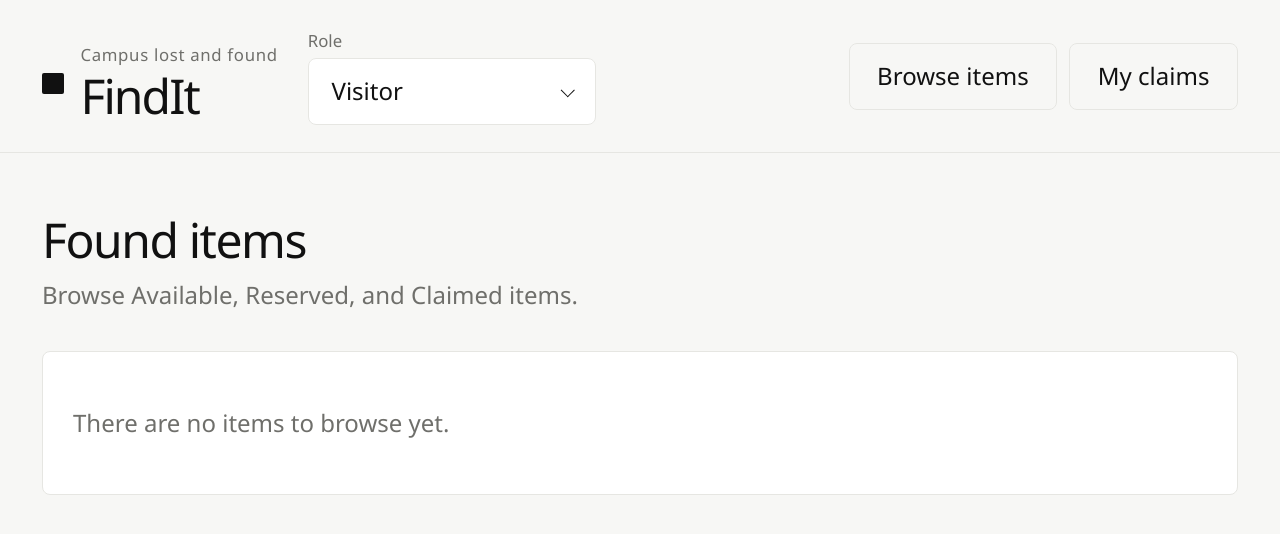
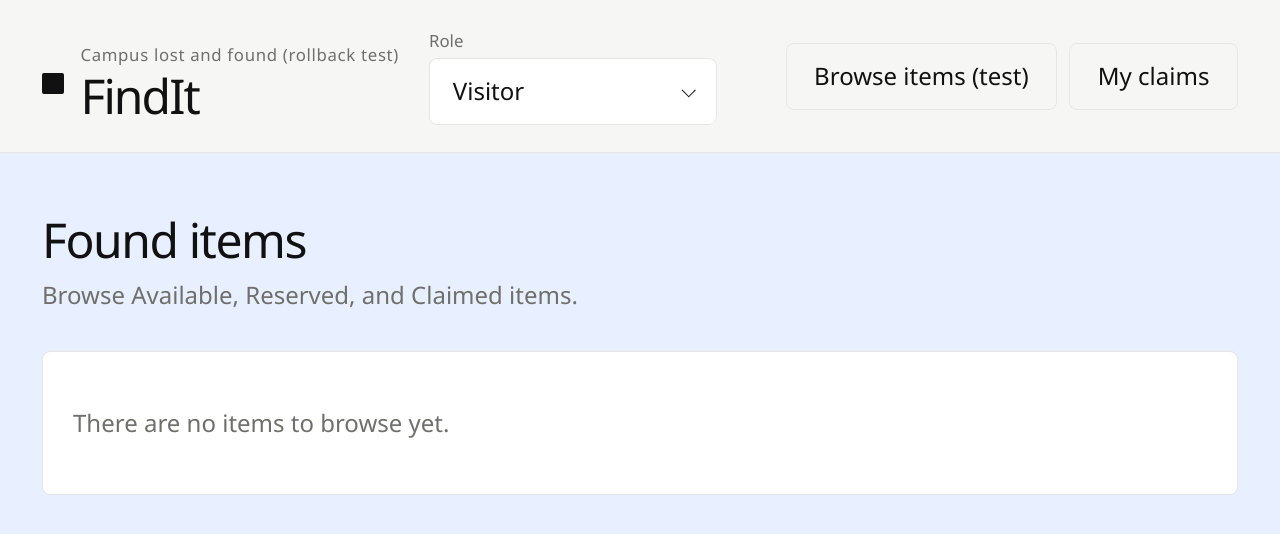
Before and after one commit to solarExclipse/FindIt, a website: page index.html in a window 1280 px wide. Drawn offline with Linux system fonts and the light colour scheme; no server answers.

Commit message:
Add dummy UI tweaks to test commit rollback.
Co-authored-by: Cursor <cursoragent@cursor.com>

```diff
--- a/index.html
+++ b/index.html
@@ -3,7 +3,7 @@
   <head>
     <meta charset="UTF-8" />
     <meta name="viewport" content="width=device-width, initial-scale=1" />
-    <title>FindIt — Campus Lost and Found</title>
+    <title>FindIt — Rollback Test</title>
     <link rel="stylesheet" href="styles.css" />
   </head>
   <body>
@@ -14,7 +14,7 @@
             <div class="brand">
               <span class="brand-mark" aria-hidden="true"></span>
               <div>
-                <p class="brand-kicker">Campus lost and found</p>
+                <p class="brand-kicker">Campus lost and found (rollback test)</p>
                 <h1 class="brand-title">FindIt</h1>
               </div>
             </div>
@@ -44,7 +44,7 @@
             </div>
           </div>
           <nav class="main-nav" aria-label="Main">
-            <button type="button" id="nav-list">Browse items</button>
+            <button type="button" id="nav-list">Browse items (test)</button>
             <button type="button" id="nav-my-claims">My claims</button>
             <button type="button" id="nav-report" hidden>Report found item</button>
             <button type="button" id="nav-review" hidden>Review claims</button>
--- a/styles.css
+++ b/styles.css
@@ -1,5 +1,5 @@
 :root {
-  --bg: #f7f7f5;
+  --bg: #e8f0ff;
   --ink: #111111;
   --muted: #6f6f6b;
   --card: #ffffff;
```
